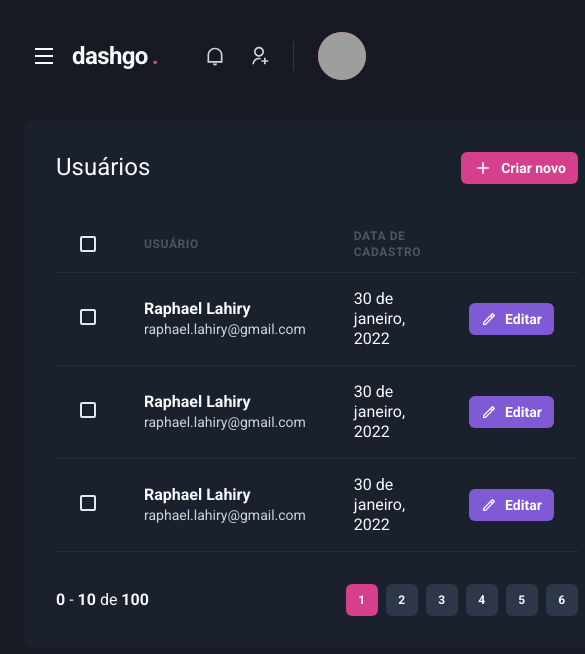
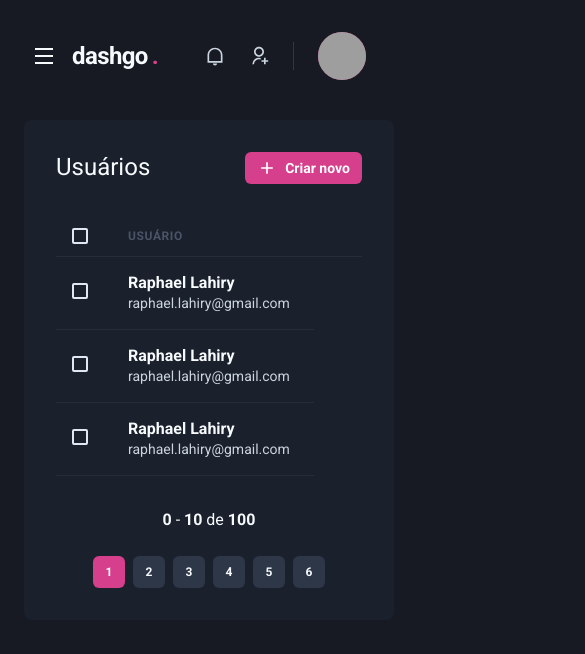
Before and after one commit to Lahiry/Ignite-dashgo, a Next.js app: page /users in a window 390 px wide. Shown: the top 654 px of the page, 585 px wide, since content can reach past the window. Built offline with nearby package versions, Linux system fonts and the light colour scheme; grey boxes are pictures that could not be loaded.

Commit message:
Listagem responsiva

```diff
--- a/src/components/Pagination/index.tsx
+++ b/src/components/Pagination/index.tsx
@@ -1,9 +1,10 @@
-import { Box, Button, HStack } from "@chakra-ui/react";
+import { Box, HStack, Stack } from "@chakra-ui/react";
 import { PaginationItem } from "./PaginationItem";
 
 export function Pagination() {
   return (
-    <HStack
+    <Stack
+      direction={["column", "row"]}
       spacing="6"
       mt="8"
       justify="space-between"
@@ -20,6 +21,6 @@ export function Pagination() {
         <PaginationItem number={5} />
         <PaginationItem number={6} />
       </HStack>
-    </HStack>
+    </Stack>
   );
 }
--- a/src/pages/users/index.tsx
+++ b/src/pages/users/index.tsx
@@ -1,10 +1,15 @@
-import { Box, Button, Checkbox, Flex, Heading, Icon, Table, Tbody, Td, Text, Th, Thead, Tr } from "@chakra-ui/react";
-import { RiAddLine, RiPencilLine } from "react-icons/ri";
+import { Box, Button, Checkbox, Flex, Heading, Icon, Table, Tbody, Td, Text, Th, Thead, Tr, useBreakpointValue } from "@chakra-ui/react";
+import { RiAddLine } from "react-icons/ri";
 import { Header } from "../../components/Header";
 import { Pagination } from "../../components/Pagination";
 import { Sidebar } from "../../components/Sidebar";
 
 export default function UserList() {
+  const isWideVersion = useBreakpointValue({
+    base: false,
+    lg: true
+  })
+
   return (
     <Box>
       <Header />
@@ -30,17 +35,17 @@ export default function UserList() {
           <Table colorScheme="whiteAlpha">
             <Thead>
               <Tr>
-                <Th px="6" color="gray.300" width="8">
+                <Th px={["4", "4", "6"]} color="gray.300" width="8">
                   <Checkbox colorScheme="pink" />
                 </Th>
                 <Th>Usuário</Th>
-                <Th>Data de cadastro</Th>
+                { isWideVersion && <Th>Data de cadastro</Th> }
                 <Th w="8"></Th>
               </Tr>
             </Thead>
             <Tbody>
               <Tr>
-                <Td>
+                <Td px={["4", "4", "6"]}>
                   <Checkbox colorScheme="pink" />
                 </Td>
                 <Td>
@@ -49,21 +54,10 @@ export default function UserList() {
                     <Text fontSize="sm" color="gray.300">raphael.lahiry@gmail.com</Text>
                   </Box>
                 </Td>
-                <Td>30 de janeiro, 2022</Td>
-                <Td>
-                  <Button
-                    as="a"
-                    size="sm"
-                    fontSize="sm"
-                    colorScheme="purple"
-                    leftIcon={<Icon as={RiPencilLine} fontSize="16" />}
-                  >
-                    Editar
-                  </Button>
-                </Td>
+                { isWideVersion && <Td>30 de janeiro, 2022</Td> }
               </Tr>
               <Tr>
-                <Td>
+                <Td px={["4", "4", "6"]}>
                   <Checkbox colorScheme="pink" />
                 </Td>
                 <Td>
@@ -72,21 +66,10 @@ export default function UserList() {
                     <Text fontSize="sm" color="gray.300">raphael.lahiry@gmail.com</Text>
                   </Box>
                 </Td>
-                <Td>30 de janeiro, 2022</Td>
-                <Td>
-                  <Button
-                    as="a"
-                    size="sm"
-                    fontSize="sm"
-                    colorScheme="purple"
-                    leftIcon={<Icon as={RiPencilLine} fontSize="16" />}
-                  >
-                    Editar
-                  </Button>
-                </Td>
+                { isWideVersion && <Td>30 de janeiro, 2022</Td> }
               </Tr>
               <Tr>
-                <Td>
+                <Td px={["4", "4", "6"]}>
                   <Checkbox colorScheme="pink" />
                 </Td>
                 <Td>
@@ -95,18 +78,7 @@ export default function UserList() {
                     <Text fontSize="sm" color="gray.300">raphael.lahiry@gmail.com</Text>
                   </Box>
                 </Td>
-                <Td>30 de janeiro, 2022</Td>
-                <Td>
-                  <Button
-                    as="a"
-                    size="sm"
-                    fontSize="sm"
-                    colorScheme="purple"
-                    leftIcon={<Icon as={RiPencilLine} fontSize="16" />}
-                  >
-                    Editar
-                  </Button>
-                </Td>
+                { isWideVersion && <Td>30 de janeiro, 2022</Td> }
               </Tr>
             </Tbody>
           </Table>
```
